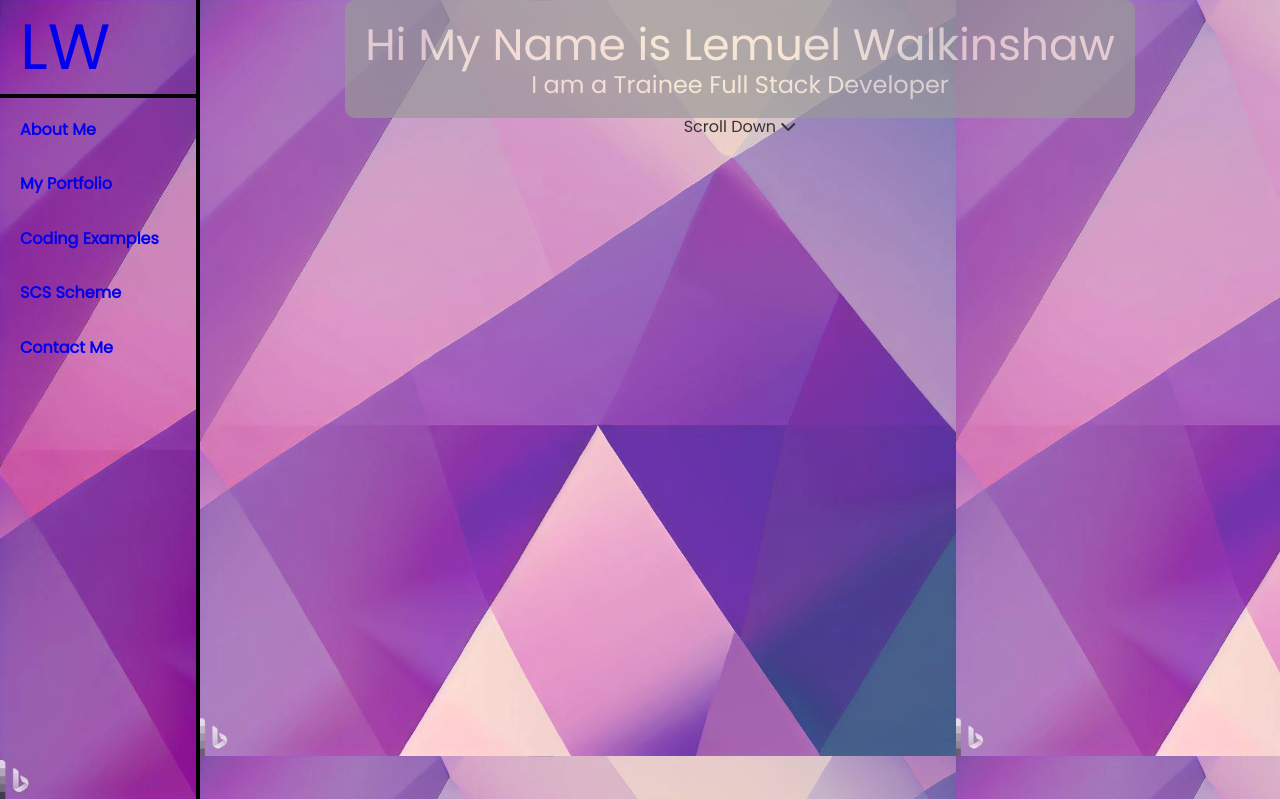
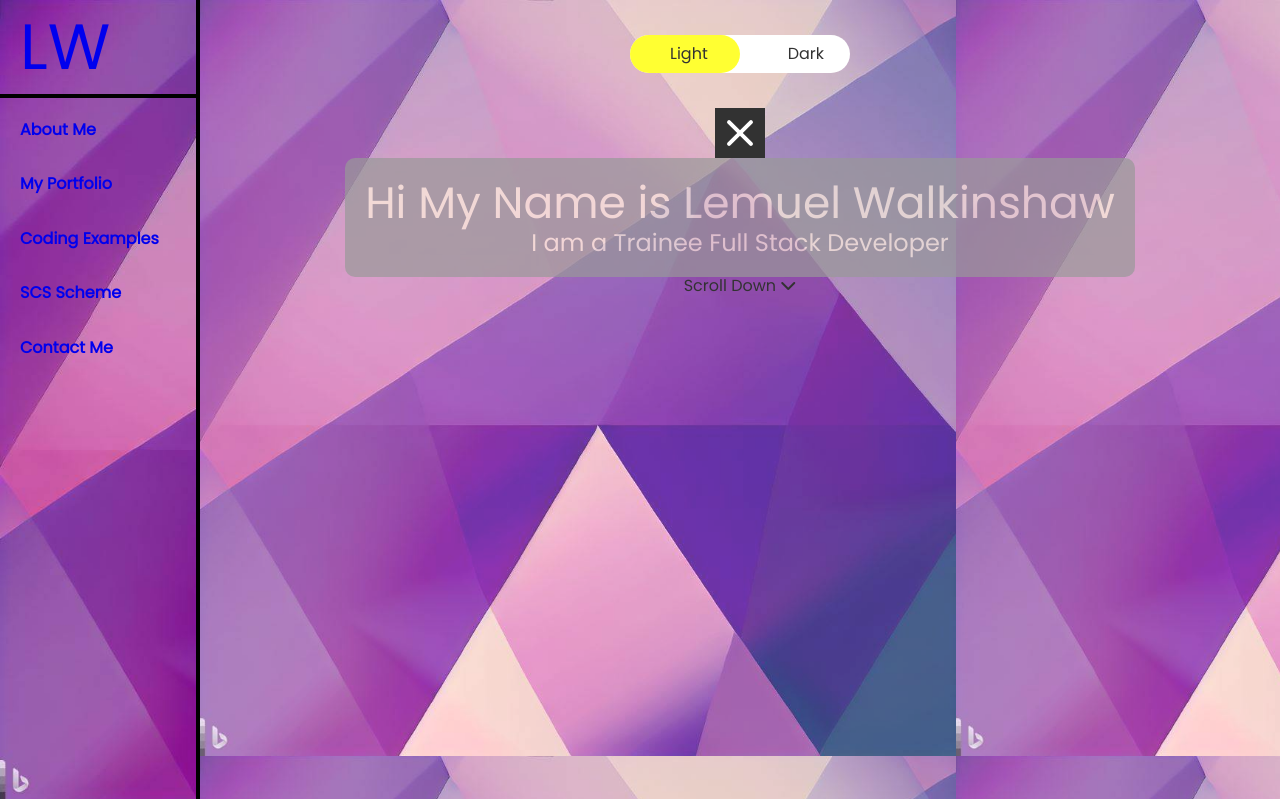
Before and after one commit to LemWalk/Lem-W-Portfolio, a PHP site: page /html/index.html in a window 1280 px wide. Shown: the top 799 px of the page. Run offline with PHP 8.4, Linux system fonts and the light colour scheme; some libraries are stand-ins or nearby versions.

Commit message:
*JS tests*

```diff
--- a/html/index.html
+++ b/html/index.html
@@ -41,6 +41,27 @@
       <div class="hero" style="background-image: url(../img/purple-triangle.jpg);">
         <div class="hero-container">
 
+<!-- ================ toggle button ================ -->
+
+        <div class="form-box">
+          <div class="button-box">
+            <div id="btn"></div>
+            <button type="button" class="toggle-btn" onclick="leftClick()">Light</button>
+            <button type="button" class="toggle-btn" onclick="rightClick()">Dark</button>
+          </div>
+        </div>
+
+
+
+
+<!-- ===============burger-menu ===================== -->
+
+          <div class="burger-menu active">
+            <div class="ham-bar bar-top"></div>
+            <div class="ham-bar bar-mid"></div>
+            <div class="ham-bar bar-bot"></div>
+          </div>
+
           <div class="hero-text-box">
             <p class="hero-title">Hi My Name is Lemuel Walkinshaw</p>
             <p class="hero-text">I am a Trainee Full Stack Developer</p>
@@ -53,6 +74,8 @@
           </div>
         </div>
       </div>
+
+<!-- ================ Portfolio ================ -->
 
       <section id="portfolio">
         <div>
@@ -190,4 +213,7 @@
 
     </div>
   </main>
-</body>
+  <script src="../js/main.js"></script>
+  <script src="../js/darkmode.js"></script>
+  </body>
+</html>
--- /dev/null
+++ b/js/darkmode.js
@@ -0,0 +1,9 @@
+var btn = document.getElementById("btn")
+
+function leftClick() {
+    btn.style.left = '0px'
+}
+
+function rightClick() {
+    btn.style.left = '110px'
+}
--- /dev/null
+++ b/js/main.js
@@ -0,0 +1,4 @@
+const hamMenu = document.querySelector('.burger-menu');
+hamMenu.addEventListener('click', () => {
+hamMenu.classList.toggle('.active');
+});
--- a/scss/application.css
+++ b/scss/application.css
@@ -348,6 +348,37 @@ input[type=submit] {
   padding: 10px 15px;
 }
 
+.button-box {
+  display: flex;
+  flex-direction: row;
+  width: 220px;
+  margin: 35px auto;
+  position: relative;
+  border-radius: 30px;
+  background-color: #fff;
+}
+
+.toggle-btn {
+  padding: 10px 40px;
+  cursor: pointer;
+  background-color: transparent;
+  border: 0;
+  outline: none;
+  position: relative;
+  text-align: center;
+}
+
+#btn {
+  left: 0;
+  top: 0;
+  position: absolute;
+  width: 110px;
+  height: 100%;
+  background-color: yellow;
+  border-radius: 30px;
+  transition: 0.5s;
+}
+
 nav {
   width: 200px;
   position: fixed;
@@ -371,6 +402,49 @@ nav {
   color: black;
   font-size: 30px;
   font-weight: 600;
+}
+
+.burger-menu {
+  background-color: black;
+  height: 50px;
+  width: 50px;
+  position: relative;
+  cursor: pointer;
+  padding: 15px;
+}
+
+.ham-bar {
+  width: 70%;
+  height: 4px;
+  background-color: #fff;
+  position: absolute;
+  top: 50%;
+  left: 50%;
+  transform: translate(-50%, -50%);
+  transition: 0.6s, opacity 0.8s, top 0.6s;
+  border-radius: 25px;
+}
+
+.bar-top {
+  top: 25%;
+}
+
+.bar-bot {
+  top: 75%;
+}
+
+.burger-menu.active .bar-top {
+  transform: translate(-50%, -50%) rotate(-315deg);
+  top: 50%;
+}
+
+.burger-menu.active .bar-mid {
+  opacity: 0;
+}
+
+.burger-menu.active .bar-bot {
+  transform: translate(-50%, -50%) rotate(-225deg);
+  top: 50%;
 }
 
 main {
--- a/scss/modules/_buttons.scss
+++ b/scss/modules/_buttons.scss
@@ -6,3 +6,34 @@ input[type=submit]{
     background-color: seagreen;
     padding: 10px 15px;
 }
+
+.button-box{
+    display: flex;
+    flex-direction: row;
+    width: 220px;
+    margin: 35px auto;
+    position: relative;
+    border-radius: 30px;
+    background-color: #fff;
+}
+
+.toggle-btn{
+    padding: 10px 40px;
+    cursor: pointer;
+    background-color: transparent;
+    border: 0;
+    outline: none;
+    position: relative;
+    text-align: center;
+}
+
+#btn{
+    left: 0;
+    top:0;
+    position: absolute;
+    width: 110px;
+    height: 100%;
+    background-color: yellow;
+    border-radius: 30px;
+    transition: 0.5s;
+}
--- a/scss/modules/_navbar.scss
+++ b/scss/modules/_navbar.scss
@@ -21,3 +21,47 @@ nav{
     font-size: 30px;
     font-weight: 600;
 }
+
+.burger-menu{
+    background-color: black;
+    height: 50px;
+    width: 50px;
+    position: relative;
+    cursor: pointer;
+    padding: 15px;
+}
+
+.ham-bar{
+    width: 70%;
+    height: 4px;
+    background-color: #fff;
+    position: absolute;
+    top: 50%;
+    left: 50%;
+    transform: translate(-50%, -50%);
+    transition: 0.6s, opacity 0.8s, top 0.6s;
+    border-radius: 25px;
+}
+
+.bar-top{
+    top: 25%;
+
+}
+
+.bar-bot{
+    top: 75%;
+}
+
+.burger-menu.active .bar-top{
+transform: translate(-50%, -50%) rotate(-315deg);
+top: 50%;
+}
+
+.burger-menu.active .bar-mid{
+    opacity: 0;
+}
+
+.burger-menu.active .bar-bot{
+    transform: translate(-50%, -50%) rotate(-225deg);
+    top: 50%;
+}
```
Also changed, not shown: 1 other file.
